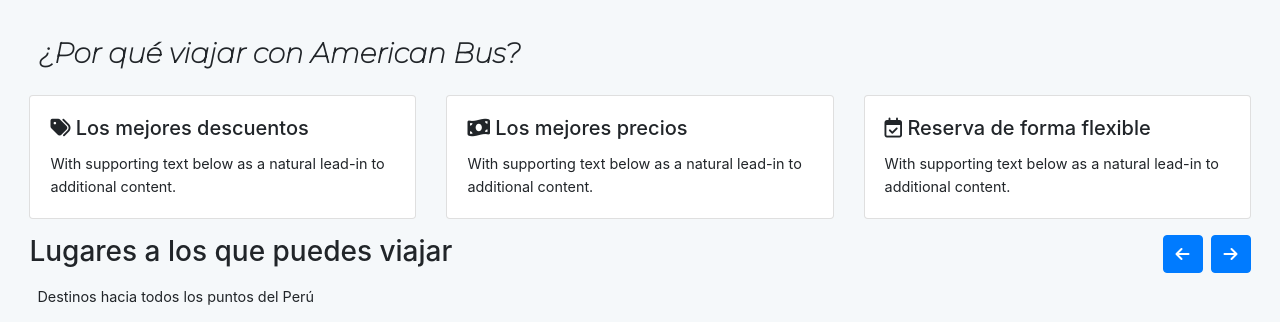
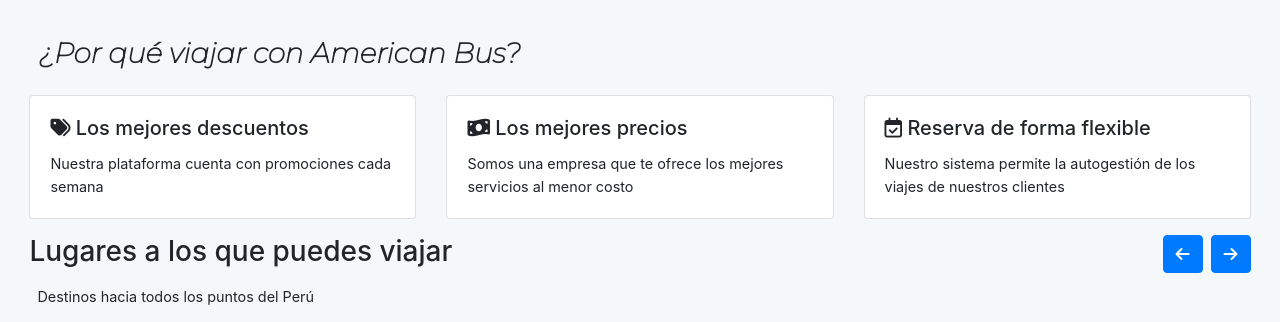
Before and after one commit to zprincsdiana/AmericaBus, a Flask app: page / in a window 1280 px wide. Shown: the part 801-1123 px from the top of the page. Run offline with Flask 2, Linux system fonts and the light colour scheme; some libraries are stand-ins or nearby versions.

Commit message:
Update info index

```diff
--- a/templates/index.html
+++ b/templates/index.html
@@ -111,8 +111,7 @@
                             <div class="card">
                                 <div class="card-body">
                                     <h5 class="card-title"><i class="fas fa-tags"></i> Los mejores descuentos</h5>
-                                    <p class="card-text">With supporting text below as a natural lead-in to additional
-                                        content.</p>
+                                    <p class="card-text"> Nuestra plataforma cuenta con promociones cada semana </p>
                                 </div>
                             </div>
                         </div>
@@ -121,8 +120,7 @@
                                 <div class="card-body">
                                     <h5 class="card-title"><i class="fas fa-money-bill-wave"></i> Los mejores precios
                                     </h5>
-                                    <p class="card-text">With supporting text below as a natural lead-in to additional
-                                        content.</p>
+                                    <p class="card-text">Somos una empresa que te ofrece los mejores servicios al menor costo</p>
                                 </div>
                             </div>
                         </div>
@@ -132,8 +130,7 @@
                                     <h5 class="card-title"><i class="far fa-calendar-check"></i> Reserva de forma
                                         flexible
                                     </h5>
-                                    <p class="card-text">With supporting text below as a natural lead-in to additional
-                                        content.</p>
+                                    <p class="card-text">Nuestro sistema permite la autogestión de los viajes de nuestros clientes</p>
                                 </div>
                             </div>
                         </div>
@@ -184,7 +181,7 @@
                                                 <img class="img-fluid" alt="100%x280"
                                                      src="https://images.unsplash.com/photo-1517760444937-f6397edcbbcd?ixlib=rb-0.3.5&amp;q=80&amp;fm=jpg&amp;crop=entropy&amp;cs=tinysrgb&amp;w=1080&amp;fit=max&amp;ixid=eyJhcHBfaWQiOjMyMDc0fQ&amp;s=42b2d9ae6feb9c4ff98b9133addfb698">
                                                 <div class="card-body">
-                                                    <h4 class="card-title">Special title treatment</h4>
+                                                    <h4 class="card-title">Ayacucho</h4>
                                                     <p class="card-text">With supporting text below as a natural lead-in
                                                         to
                                                         additional content.</p>
@@ -197,7 +194,7 @@
                                                 <img class="img-fluid" alt="100%x280"
                                                      src="https://images.unsplash.com/photo-1532712938310-34cb3982ef74?ixlib=rb-0.3.5&amp;q=80&amp;fm=jpg&amp;crop=entropy&amp;cs=tinysrgb&amp;w=1080&amp;fit=max&amp;ixid=eyJhcHBfaWQiOjMyMDc0fQ&amp;s=3d2e8a2039c06dd26db977fe6ac6186a">
                                                 <div class="card-body">
-                                                    <h4 class="card-title">Special title treatment</h4>
+                                                    <h4 class="card-title">Tacna</h4>
                                                     <p class="card-text">With supporting text below as a natural lead-in
                                                         to
                                                         additional content.</p>
@@ -216,7 +213,7 @@
                                                 <img class="img-fluid" alt="100%x280"
                                                      src="https://images.unsplash.com/photo-1532771098148-525cefe10c23?ixlib=rb-0.3.5&amp;q=80&amp;fm=jpg&amp;crop=entropy&amp;cs=tinysrgb&amp;w=1080&amp;fit=max&amp;ixid=eyJhcHBfaWQiOjMyMDc0fQ&amp;s=3f317c1f7a16116dec454fbc267dd8e4">
                                                 <div class="card-body">
-                                                    <h4 class="card-title">Special title treatment</h4>
+                                                    <h4 class="card-title">Amazonas</h4>
                                                     <p class="card-text">With supporting text below as a natural lead-in
                                                         to
                                                         additional content.</p>
@@ -230,7 +227,7 @@
                                                 <img class="img-fluid" alt="100%x280"
                                                      src="https://images.unsplash.com/photo-1532715088550-62f09305f765?ixlib=rb-0.3.5&amp;q=80&amp;fm=jpg&amp;crop=entropy&amp;cs=tinysrgb&amp;w=1080&amp;fit=max&amp;ixid=eyJhcHBfaWQiOjMyMDc0fQ&amp;s=ebadb044b374504ef8e81bdec4d0e840">
                                                 <div class="card-body">
-                                                    <h4 class="card-title">Special title treatment</h4>
+                                                    <h4 class="card-title">Apurimac</h4>
                                                     <p class="card-text">With supporting text below as a natural lead-in
                                                         to
                                                         additional content.</p>
```
